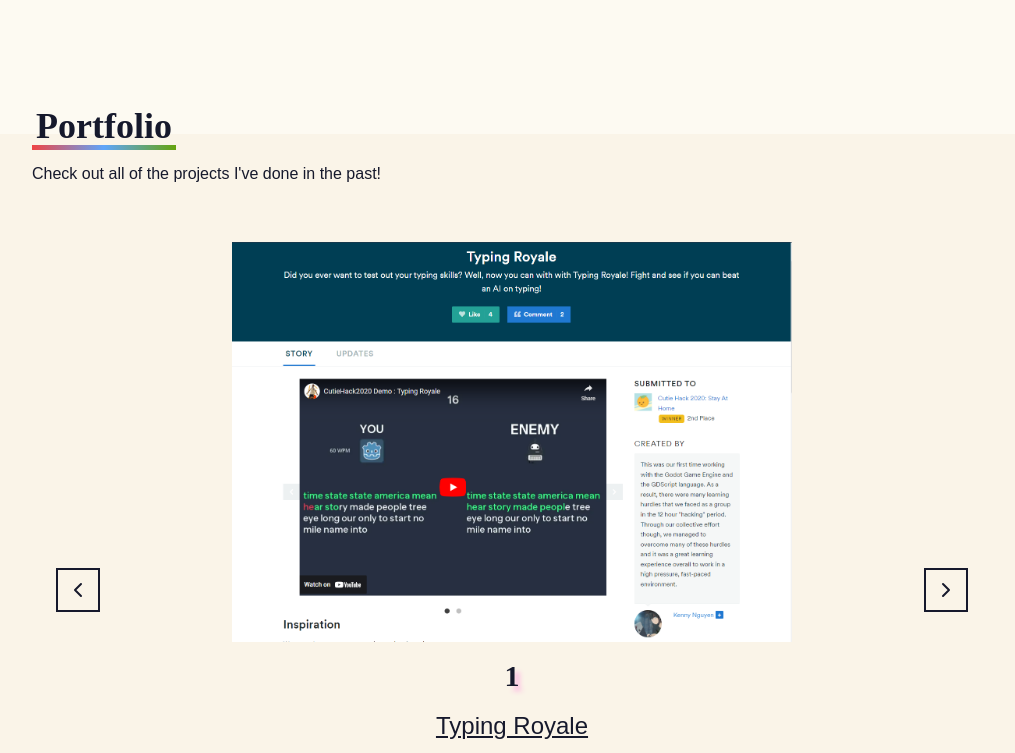
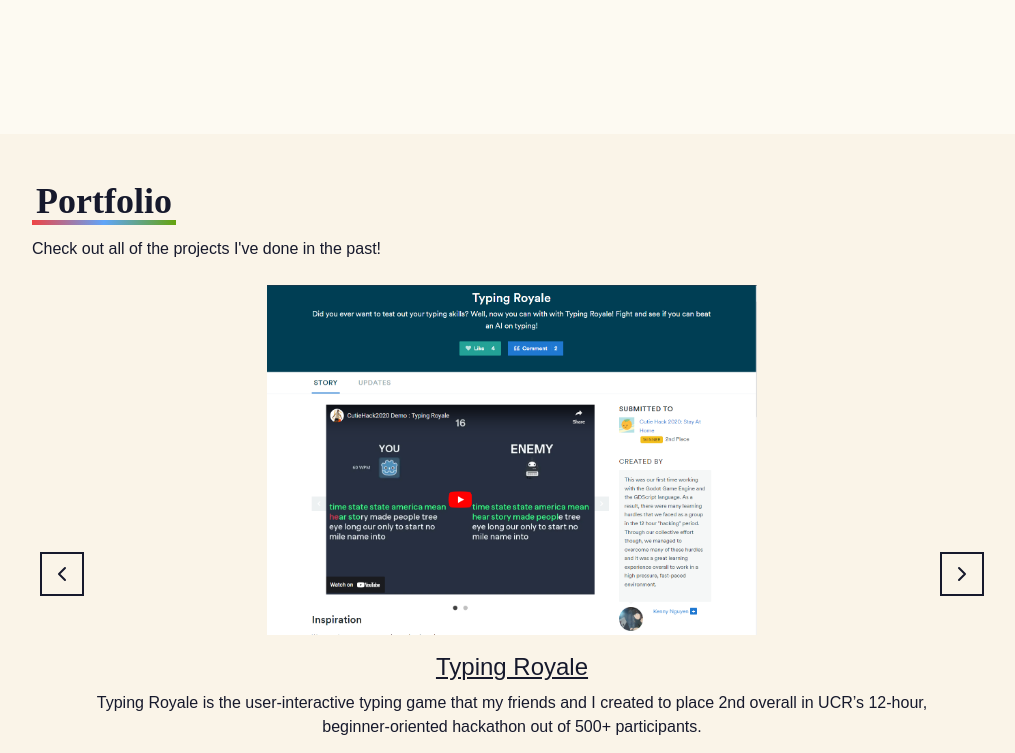
Before and after one commit to knytnguyen/portfolio, a React (Create React App) app: page / in a window 1280 px wide. Shown: the part 2266-3019 px from the top of the page, without its empty margins (128-1143 px from the left). Built offline with nearby package versions, Linux system fonts and the light colour scheme.

Commit message:
Made portfolio section more adaptible to various screen sizes

```diff
--- a/src/components/Portfolio.jsx
+++ b/src/components/Portfolio.jsx
@@ -34,11 +34,11 @@
   return (
     <div name ='portfolio' className='w-full h-screen text-[#16192C] bg-[#FAF4E8]'>
         <div className='max-w-[1000px] mx-auto p-5 flex flex-col justify-center w-full h-full'>
-            <div className='pb-8'>
+            <div>
                 <h3 className='text-4xl font-bold inline bg-gradient-to-r from-red-500 via-blue-400 to-lime-600 bg-[length:100%_5px] bg-no-repeat bg-left-bottom p-1'>Portfolio</h3>
                 <p className='pt-4'>Check out all of the projects I've done in the past!</p>
             </div>
-            <div className='m-6'>
+            <div className='m-2'>
                 {myData.map((item) => {
                     const { id, image, title, imageDescription, techUsed, linkToProject} = item;
                     return (
@@ -47,8 +47,7 @@
                                 <FiChevronLeft />
                             </button>
                             <div className='flex flex-col items-center'>
-                                <img className='w-1/14 max-h-[400px]' src={image} alt={title}/>
-                                <h2 className='text-3xl font-bold my-4'>{id}</h2>
+                                <img className='w-1/14 max-h-[350px] my-4' src={image} alt={title}/>
                                 <p className='text-2xl underline'>{title}</p>
                                 <p className='text-1xl p-2 text-center'>{imageDescription}</p>
                                 <h3 className='text-1xl p-4 pb-6 font-extrabold'>{techUsed}</h3>
```
